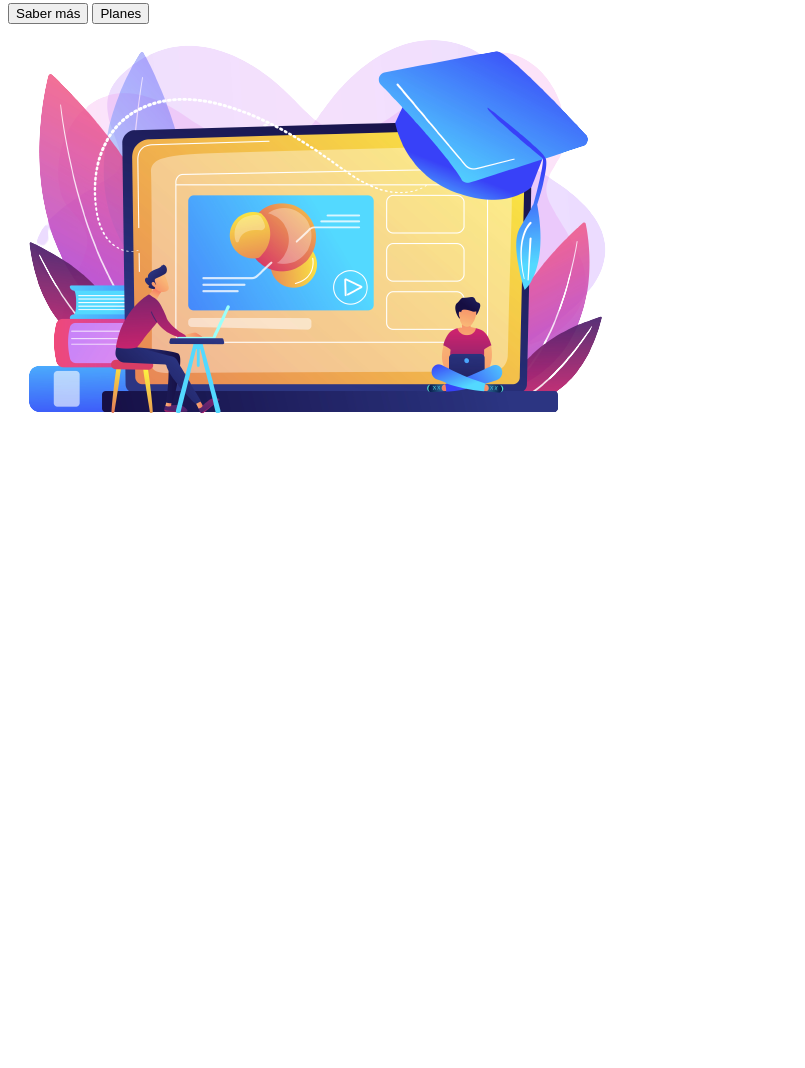
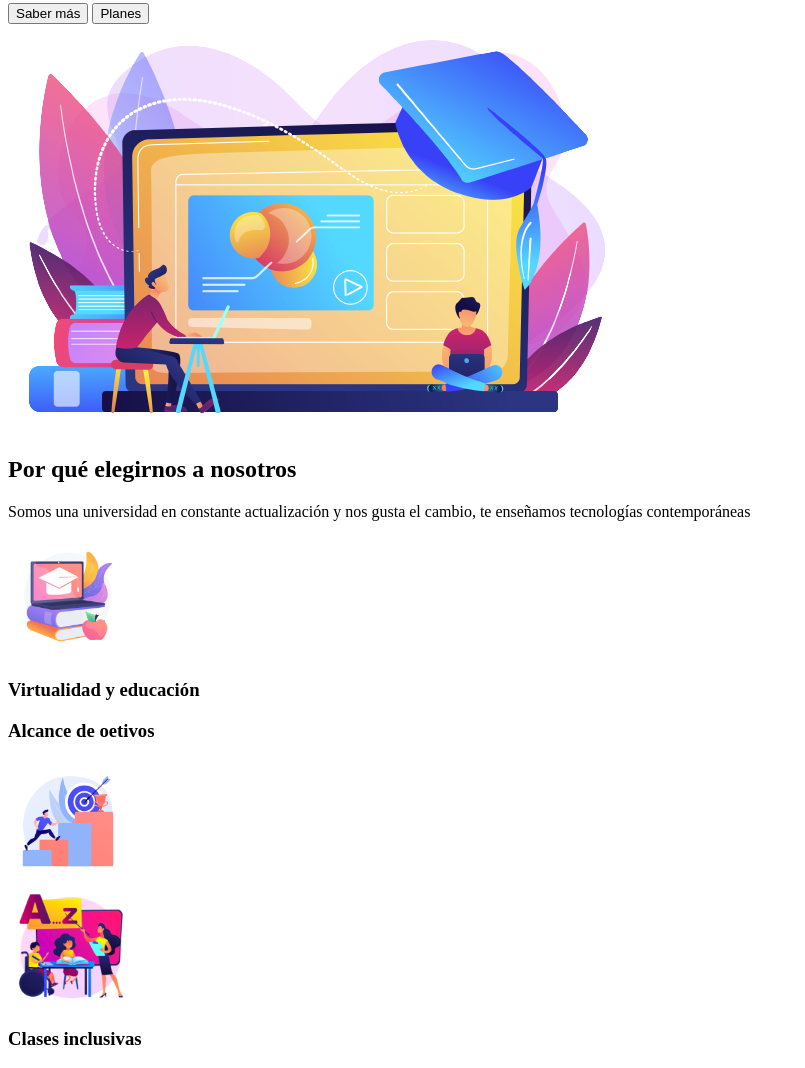
Before and after one commit to loren2213/taller-9-full-stack, a plain HTML site: page punto-1-2-3/index.html in a window 1280 px wide. Shown: the part 369-1437 px from the top of the page, without its empty margins (0-805 px from the left). Before the commit the page ends 813 px from the top, so only its background shows below. Drawn offline with Linux system fonts and the light colour scheme.

Commit message:
creación de section 1 con html

```diff
--- a/punto-1-2-3/index.html
+++ b/punto-1-2-3/index.html
@@ -43,8 +43,40 @@
          </div>
          <img src="./public/images/banner-online.png" alt="banner online">
         </section>
-        <section id="section-1
-        "></section>
+        <section id="section-1">
+            <div id="section-1_info">
+            <h2>Por qué elegirnos a nosotros</h2>
+            <p>Somos una universidad en constante
+                actualización y nos gusta el cambio, te
+                enseñamos tecnologías contemporáneas</p>
+            </div>
+            <div class="card-1">
+<img src="./public/images/section1-education.png"
+alt="education"
+width="120px"
+height="120px"
+>
+<h3>Virtualidad y educación</h3>
+            </div>
+            <div class="card-2">
+<h3>Alcance de oetivos</h3>
+<img
+src="./public/images/section1-goals.png"
+ alt="goals"
+ width="120px"
+ height="120px"
+ >
+            </div>
+            <div class="card-3">
+                <img
+                src="./public/images/section1-teach.png"
+                 alt="teach"
+                 width="120px"
+                 height="120px"
+                 >
+<h3>Clases inclusivas </h3>
+            </div>
+        </section>
         <section id="section-2
         "></section>
     </main>
```
